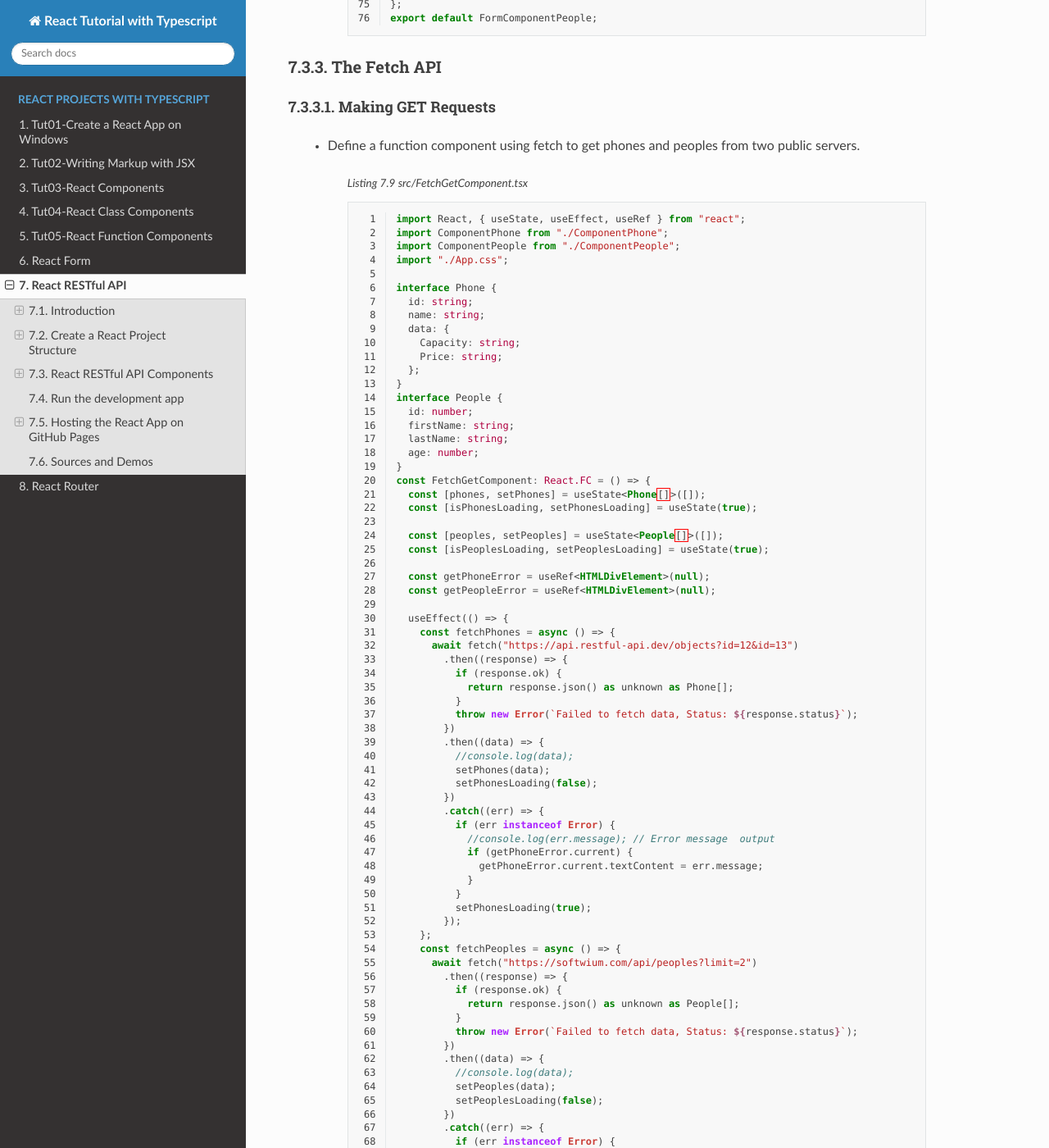
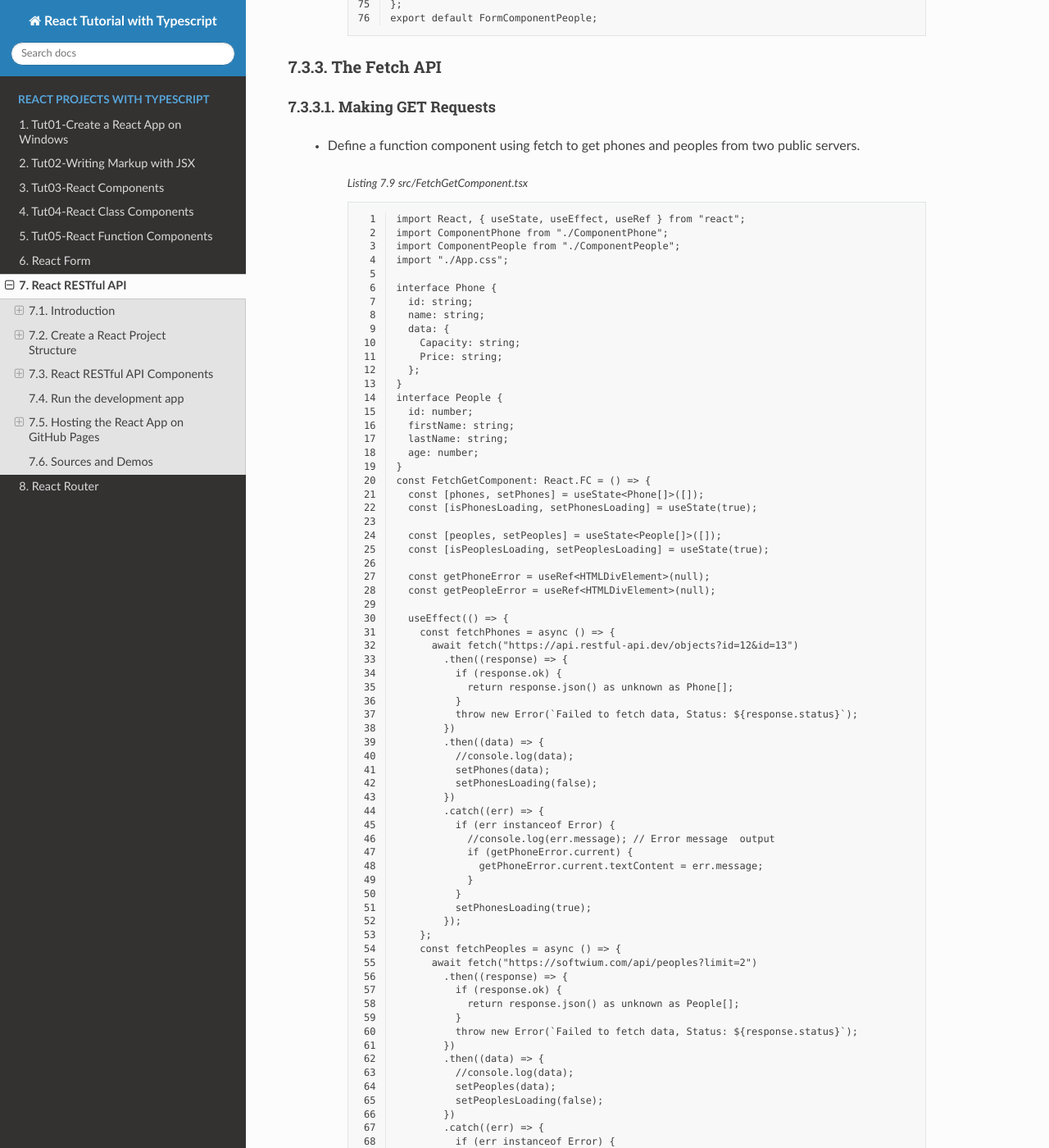
Before and after one commit to david-ggs-230/react-projects-docs, a Sphinx documentation site: the page built from docs/react-app-ts/tut07-react-restapi.rst, in a window 1280 px wide and 1400 px high, scrolled down 12808 px. Shown: the whole window at 82% size. Built offline with Sphinx 7.4.7 and the Read the Docs theme 3.1.0, drawn with Linux system fonts in a browser that asks for light colours; some of the changed text lies outside the part shown.

Commit message:
Add files via upload

```diff
--- a/docs/react-app-ts/tut07-react-restapi.rst
+++ b/docs/react-app-ts/tut07-react-restapi.rst
@@ -344,7 +344,7 @@
 
     - Edit the eslint scripts in the package.json file:
 
-        .. code-block:: tsx
+        .. code-block::
           :caption: contents of package.json
           :linenos:
 
@@ -564,7 +564,7 @@
 
     - Define a function component for adding new phone data.
 
-        .. code-block:: tsx
+        .. code-block::
           :caption: src/FormComponentPhone.tsx
           :linenos:
 
@@ -652,7 +652,7 @@
 
     - Define a function component for adding new people data.
 
-        .. code-block:: tsx
+        .. code-block::
           :caption: src/FormComponentPeople.tsx
           :linenos:
 
@@ -744,7 +744,7 @@
 
     - Define a function component using fetch to get phones and peoples from two public servers.
 
-        .. code-block:: tsx
+        .. code-block::
           :caption: src/FetchGetComponent.tsx
           :linenos:
 
@@ -901,7 +901,7 @@
 
     - Define a function component using fetch to add new phone and people from two public servers.
 
-        .. code-block:: tsx
+        .. code-block::
           :caption: src/FetchPostComponent.tsx
           :linenos:
 
@@ -1148,7 +1148,7 @@
 
     - Define a function component using axios to get phones and peoples from two public servers.
 
-        .. code-block:: tsx
+        .. code-block::
           :caption: src/AxiosGetComponent.tsx
           :linenos:
 
@@ -1300,7 +1300,7 @@
 
     - Define a function component using axios to add new phone and people from two public servers.
 
-        .. code-block:: tsx
+        .. code-block::
           :caption: src/AxiosPostComponent.tsx
           :linenos:
 
```
